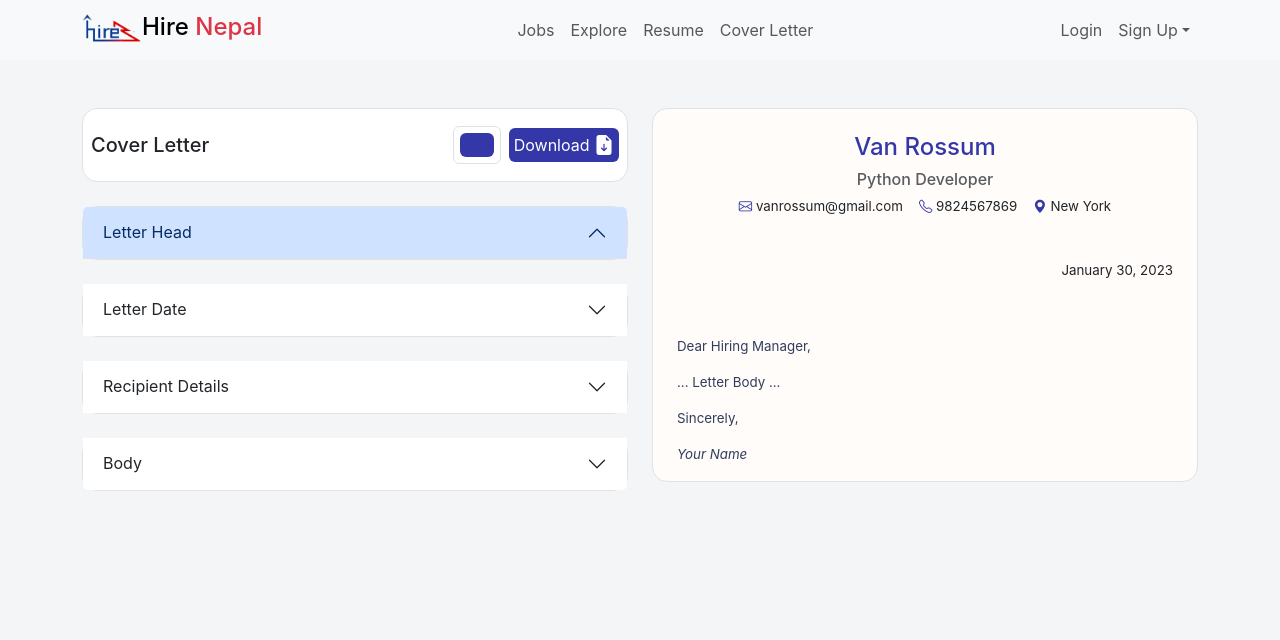
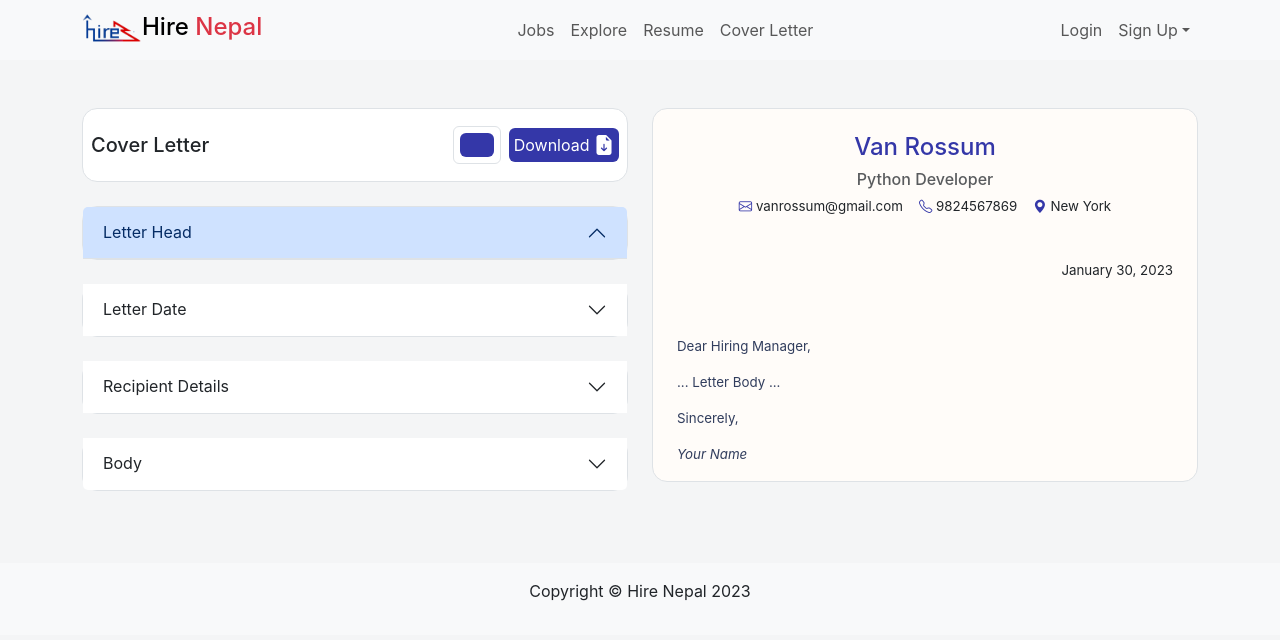
Before and after one commit to The-SP/Job-Portal-Frontend, a React (Create React App) app: page /cover-letter in a window 1280 px wide. Shown: the top 640 px of the page. Built offline with nearby package versions, Linux system fonts and the light colour scheme.

Commit message:
Added footer component

```diff
--- a/src/App.js
+++ b/src/App.js
@@ -4,6 +4,7 @@ import { BrowserRouter, Route, Routes } from "react-router-dom";
 import { AuthProvider } from "./context/AuthContext";
 
 import Navbar from "./components/Navbar";
+import Footer from "./components/Footer";
 import Home from "./pages/Home";
 // Auth
 import Login from "./pages/user/Login";
@@ -95,6 +96,7 @@ const App = () => (
         <Route exact path="/resume" element={<ResumeBuilder />} />
         <Route exact path="/cover-letter" element={<Letter />} />
       </Routes>
+      <Footer />
     </AuthProvider>
   </BrowserRouter>
 );
--- /dev/null
+++ b/src/components/Footer.js
@@ -0,0 +1,15 @@
+import React from 'react';
+
+const Footer = () => {
+  return (
+    <footer className="bg-light py-3">
+      <div className="container">
+        <p className="text-center">
+          Copyright &copy; Hire Nepal 2023
+        </p>
+      </div>
+    </footer>
+  );
+};
+
+export default Footer;
```
Also changed, not shown: src/components/i1.jpg (deleted).
